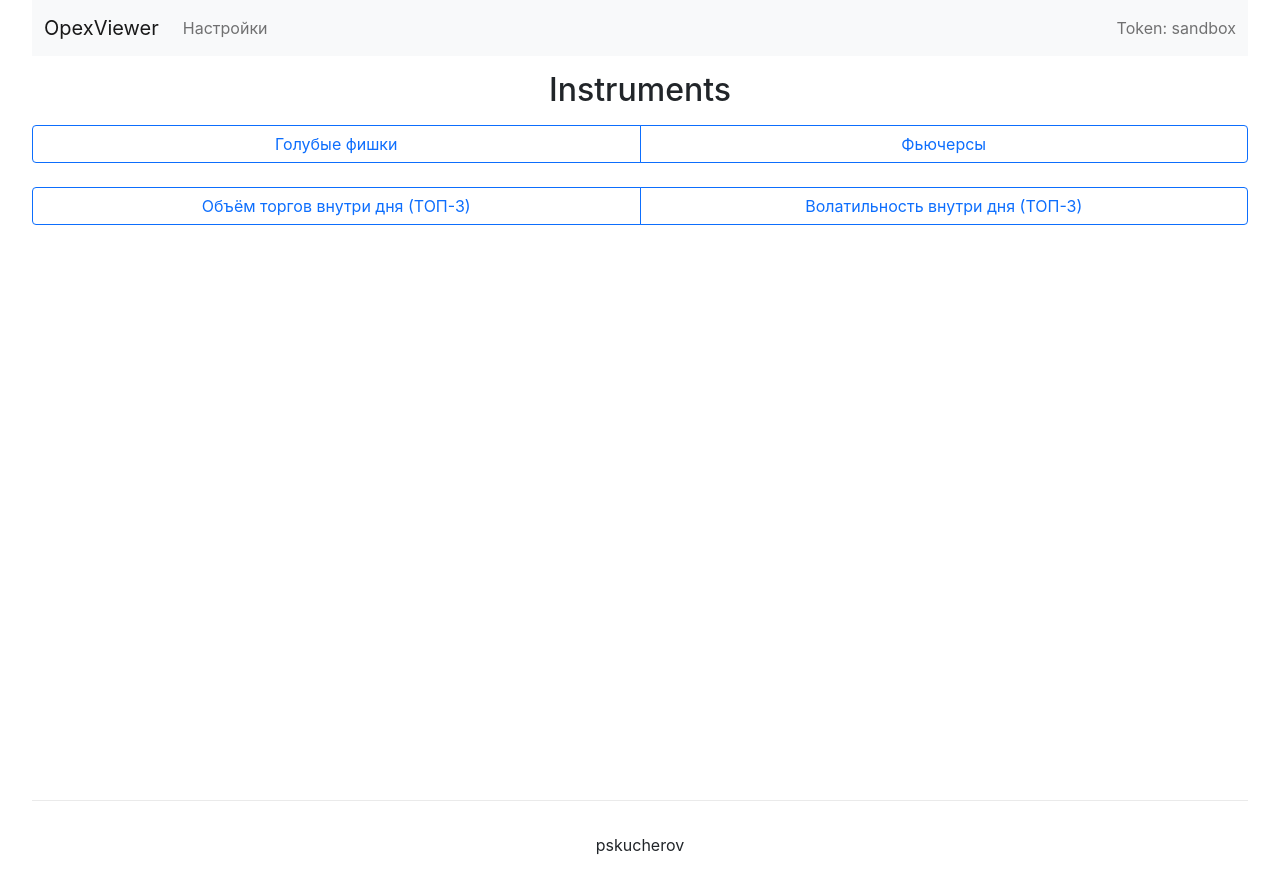
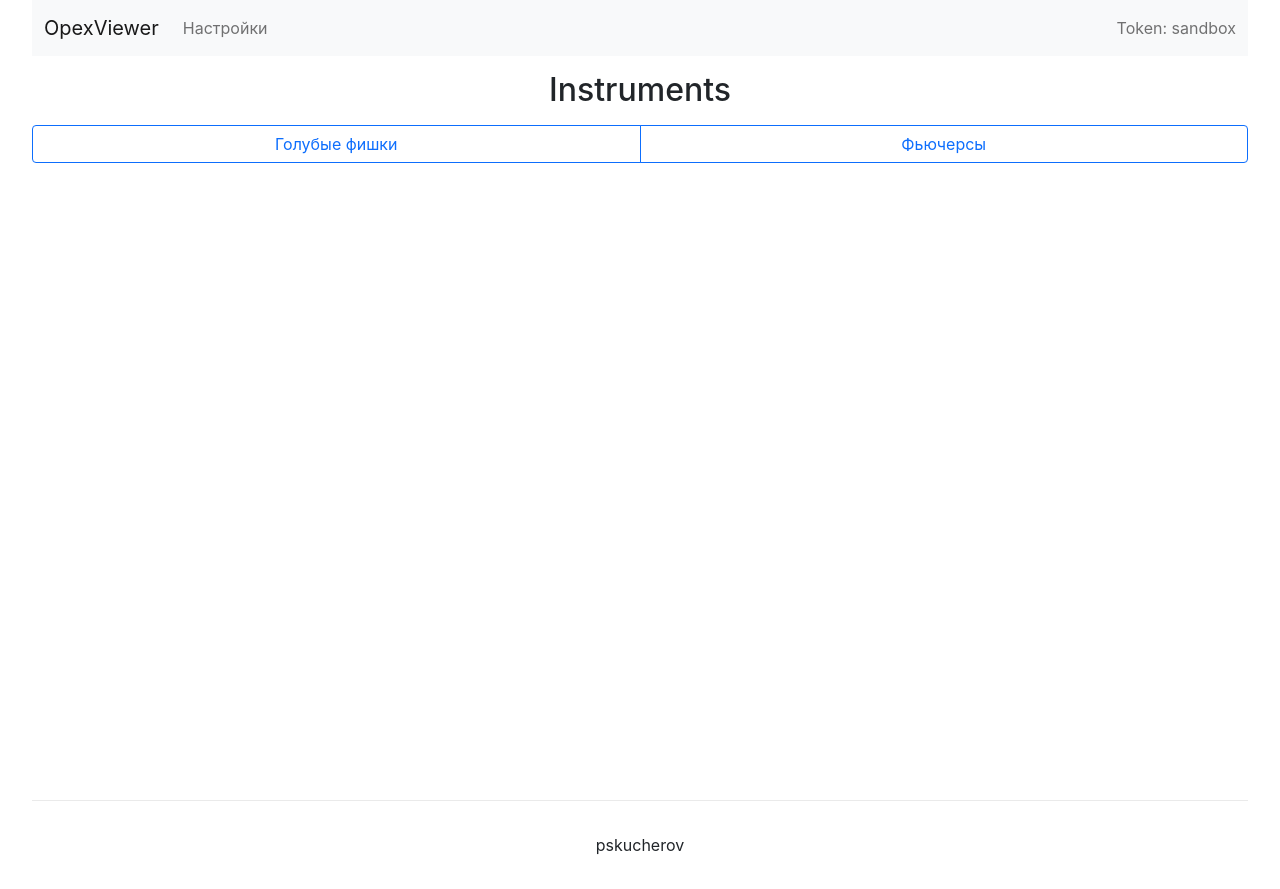
Before and after one commit to pskucherov/OpexViewer, a Next.js app: page /instruments in a window 1280 px wide. Built offline with nearby package versions, Linux system fonts and the light colour scheme.

Commit message:
заготовка для стриминга данных

```diff
--- a/pages/instruments.js
+++ b/pages/instruments.js
@@ -37,14 +37,15 @@ const SelectInstrument = () => {
             page: 'bluechipsfutures',
             name: 'Фьючерсы',
         },
-        {
-            page: 'bluechipsshares',
-            name: 'Объём торгов внутри дня (ТОП-3)',
-        },
-        {
-            page: 'bluechipsshares',
-            name: 'Волатильность внутри дня (ТОП-3)',
-        },
+
+        // {
+        //     page: 'bluechipsshares',
+        //     name: 'Объём торгов внутри дня (ТОП-3)',
+        // },
+        // {
+        //     page: 'bluechipsshares',
+        //     name: 'Волатильность внутри дня (ТОП-3)',
+        // },
     ];
 
     const instrumentPage = React.useMemo(() => instrumentsButtons, []);
@@ -107,7 +108,15 @@ const GroupInstruments = props => {
     const chunks = [];
     const group = [];
 
-    props.instrumenst.forEach((i, k) => {
+    props.instrumenst.sort((a, b) => {
+        if (a.name > b.name) {
+            return 1;
+        } else if (a.name < b.name) {
+            return -1;
+        }
+
+        return 0;
+    }).forEach((i, k) => {
         const card = (
             <CardInstrument
                 name={i.name + ` (${i.ticker})`}
--- a/pages/terminal/[figi].js
+++ b/pages/terminal/[figi].js
@@ -57,8 +57,9 @@ export default function TerminalFigi(props) {
         // Для прошлых считаем, что торги проводятся и смотрим на наличие исторических данных.
         if (isToday(currentDate, today) || currentDate >= today) {
             const schedule = await getTradingSchedules(exchange, currentDate);
-
-            isTradingDayParam = Boolean(schedule && schedule.exchanges && schedule.exchanges[0].days[0].isTradingDay);
+            if (schedule && schedule.exchanges) {
+                isTradingDayParam = Boolean(schedule.exchanges[0].days[0].isTradingDay);
+            }
         }
 
         setIsTradingDay(isTradingDayParam);
```
Also changed, not shown: pages/index.js (+68 -0 lines).
